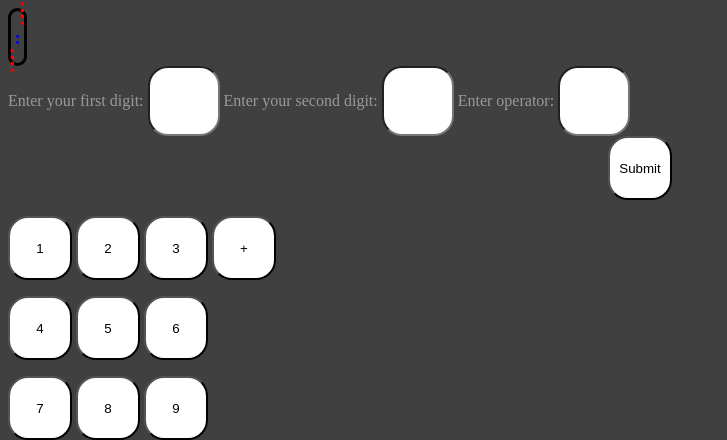
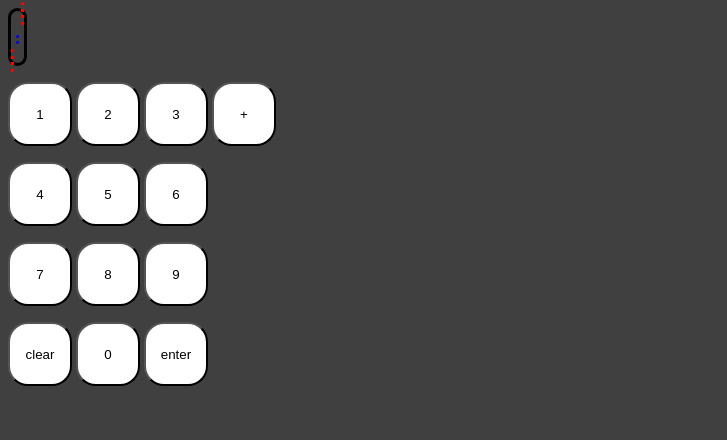
Before and after one commit to SkarlaxRobotics/taschenrechner, a Flask app: page / in a window 1280 px wide. Shown: the top 440 px of the page, without its empty margins (0-727 px from the left). Run offline with Flask 2, Linux system fonts and the light colour scheme.

Commit message:
alte sachen raus

```diff
--- a/templates/index.html
+++ b/templates/index.html
@@ -18,18 +18,6 @@
                 <h3 style="color: blue;" class="let_space">{{fdigit}} {{operator}} {{sdigit}} : {{ergebnis}}</h3>
                 <p id="Textfeld"></p>
               </div>
-
-
-            <label for="fdigit">Enter your first digit:</label>
-            <input type="text" id="fdigit" name="fdigit">
-
-            <label for="sdigit">Enter your second digit:</label>
-            <input type="text" id="sdigit" name="sdigit">
-
-            <label for="operator">Enter operator:</label>
-            <input type="text" id="operator" name="operator">
-
-            <center><input class="file_submit" type="Submit"></center>
 
           <p>
                 <input type='button' value='  1  ' name='1' onclick='appendToDigit(1)'id="1" name="1" />
```
